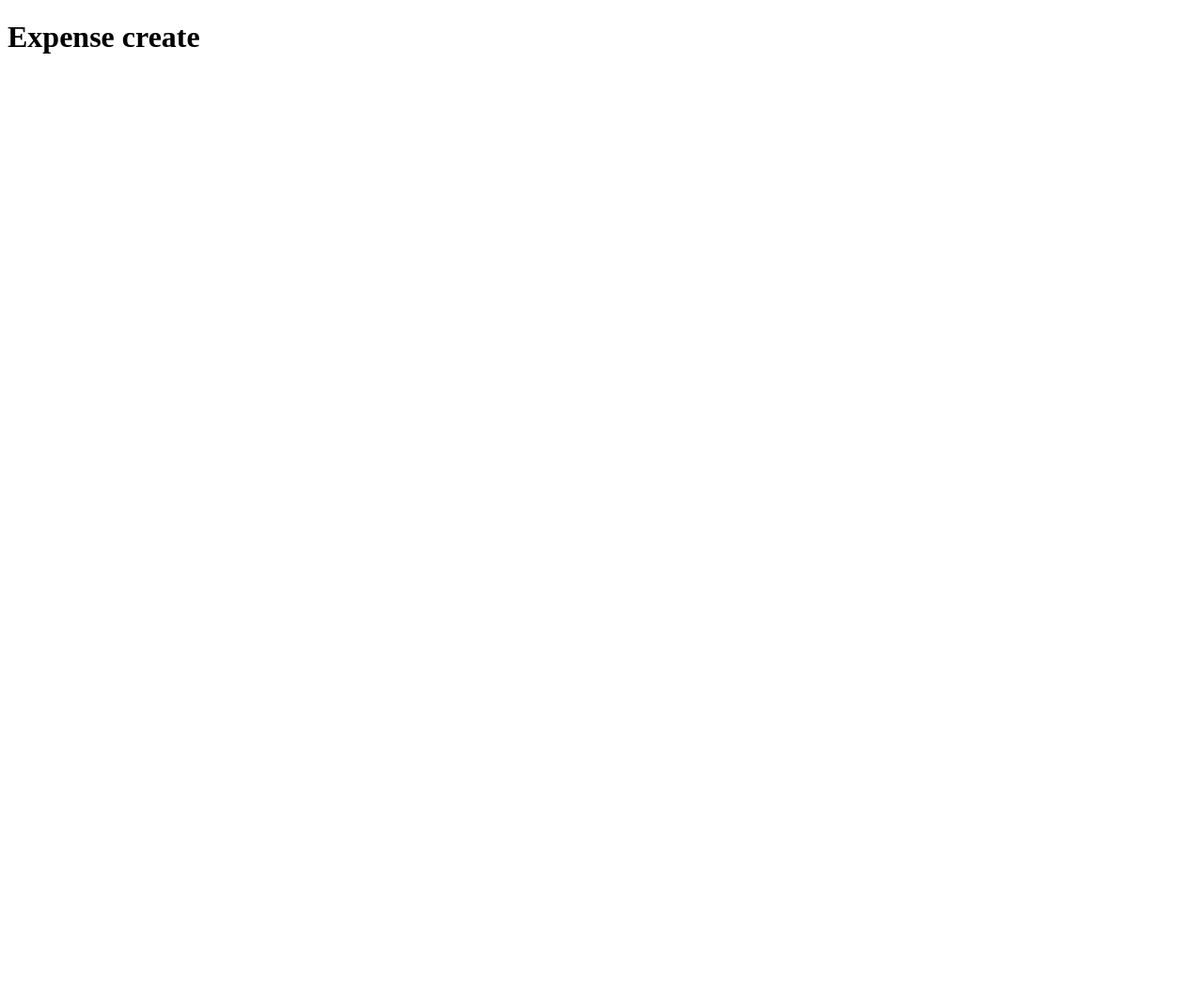
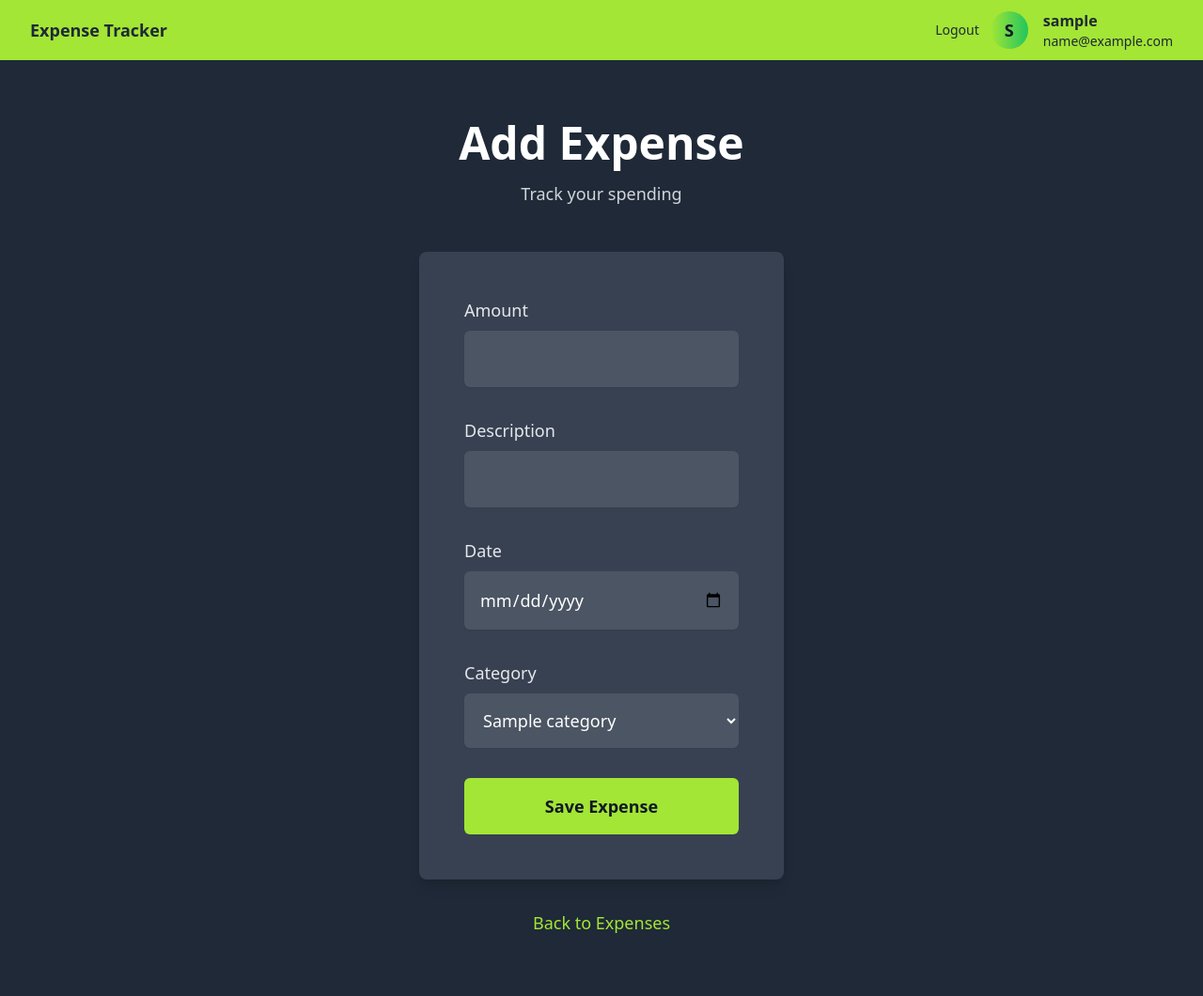
Before and after one commit to alensunny007/Expense-Tracker, a Flask app: page /expense/new in a window 1280 px wide. Before the commit the page is almost empty. Shown: the whole page at 94% size. Before the commit the page ends 57 px from the top, so only its background shows below. Run offline with Flask 3, Linux system fonts and the light colour scheme; a user stored in the database is signed in; tables that the repository leaves empty hold one stand-in row (values such as "Sample post"); some libraries are stand-ins or nearby versions.

Commit message:
Fifth Commit - Create New Expense with Category

```diff
--- a/app/main/forms.py
+++ b/app/main/forms.py
@@ -12,4 +12,4 @@ class ExpenseForm(FlaskForm):
 
     def __init__(self,*args,**kwargs):
         super(ExpenseForm,self).__init__(*args,**kwargs)
-        self.category_id.choices=[(c.id,c.name)for c in Category.query.all()]
+        self.category_id.choices=[(c.id,c.name)for c in Category.query.all()] #self.category_id.choices will be [(1,'Food'),(2,'Transportation')] like this...
--- a/app/main/routes.py
+++ b/app/main/routes.py
@@ -5,12 +5,14 @@ from . import main_bp
 from sqlalchemy.sql import func
 from ..models import Expense
 from ..models import Category
+from .forms import ExpenseForm
 
 
 
 @main_bp.route('/')
 def home():
     return render_template('main/landing.html')
+
 
 @main_bp.route('/dashboard')
 @login_required
@@ -26,7 +28,15 @@ def expense_list():
     expenses=Expense.query.filter_by(user_id=current_user.id).all()
     return render_template('main/expense_list.html',expenses=expenses)
 
-@main_bp.route('/expense/new')
+@main_bp.route('/expense/new',methods=['GET','POST'])
 @login_required
 def expense_create():
-    return render_template('main/expense_create.html')
+    form =ExpenseForm()
+    if form.validate_on_submit():
+        expense=Expense(amount=form.amount.data,description=form.description.data,date=form.date.data,
+                user_id=current_user.id,category_id=form.category_id.data)
+        db.session.add(expense)
+        db.session.commit()
+        flash("Expense added successfully!",category='success')
+        return redirect(url_for('main.expense_list'))
+    return render_template('main/expense_create.html',form=form)
--- a/app/templates/main/dashboard.html
+++ b/app/templates/main/dashboard.html
@@ -52,7 +52,7 @@
             </div>
         </div>
              <div class="mt-12 flex flex-col sm:flex-row gap-4 justify-center">
-            <a href="/expense/new"class="bg-lime-400 text-gray-900 px-8 py-4 rounded-lg text-lg font-semibold hover:bg-lime-500 transition duration-200 text-center">
+            <a href="{{url_for('main.expense_create')}}"class="bg-lime-400 text-gray-900 px-8 py-4 rounded-lg text-lg font-semibold hover:bg-lime-500 transition duration-200 text-center">
                 Add New Expense
             </a>
             <a href="{{url_for('main.expense_list')}}" class="bg-gray-600 text-white px-8 py-4 rounded-lg text-lg font-semibold hover:bg-gray-500 transition duration-200 text-center border border-gray-500">
@@ -62,6 +62,4 @@
     </div>
 </div>
 
-
-
 {% endblock %}
--- a/app/templates/main/expense_create.html
+++ b/app/templates/main/expense_create.html
@@ -1,13 +1,47 @@
-<!DOCTYPE html>
-<html lang="en">
-<head>
-    <meta charset="UTF-8">
-    <meta name="viewport" content="width=device-width, initial-scale=1.0">
-    <title>Document</title>
-</head>
-<body>
-    <h1>
-        Expense create
-    </h1>
-</body>
-</html>
+{% extends "base.html" %}
+{% block title %}Add Expense - Expense Tracker{% endblock %}
+{% block content %}
+<div class="min-h-screen bg-gray-800 flex flex-col justify-center py-12 sm:px-6 lg:px-8">
+    <div class="max-w-xl mx-auto">
+        <div class="text-center">
+            <h1 class="text-5xl font-bold text-white">Add Expense</h1>
+            <p class="mt-4 text-lg text-gray-300">Track your spending</p>
+        </div>
+        <form method="POST" class="mt-12 bg-gray-700 shadow-lg rounded-lg p-12">
+            {{ form.hidden_tag() }}
+            <div class="mb-8">
+                <label for="{{ form.amount.id }}" class="block text-lg font-medium text-gray-200 mb-2">{{ form.amount.label }}</label>
+                {{ form.amount(class="block w-full bg-gray-600 border-gray-500 text-white text-lg placeholder-gray-400 rounded-md shadow-sm focus:border-lime-400 focus:ring-lime-400 py-4 px-4") }}
+                {% for error in form.amount.errors %}
+                    <span class="text-red-400 text-base mt-1 block">{{ error }}</span>
+                {% endfor %}
+            </div>
+            <div class="mb-8">
+                <label for="{{ form.description.id }}" class="block text-lg font-medium text-gray-200 mb-2">{{ form.description.label }}</label>
+                {{ form.description(class="block w-full bg-gray-600 border-gray-500 text-white text-lg placeholder-gray-400 rounded-md shadow-sm focus:border-lime-400 focus:ring-lime-400 py-4 px-4") }}
+                {% for error in form.description.errors %}
+                    <span class="text-red-400 text-base mt-1 block">{{ error }}</span>
+                {% endfor %}
+            </div>
+            <div class="mb-8">
+                <label for="{{ form.date.id }}" class="block text-lg font-medium text-gray-200 mb-2">{{ form.date.label }}</label>
+                {{ form.date(class="block w-full bg-gray-600 border-gray-500 text-white text-lg placeholder-gray-400 rounded-md shadow-sm focus:border-lime-400 focus:ring-lime-400 py-4 px-4") }}
+                {% for error in form.date.errors %}
+                    <span class="text-red-400 text-base mt-1 block">{{ error }}</span>
+                {% endfor %}
+            </div>
+            <div class="mb-8">
+                <label for="{{ form.category_id.id }}" class="block text-lg font-medium text-gray-200 mb-2">{{ form.category_id.label }}</label>
+                {{ form.category_id(class="block w-full bg-gray-600 border-gray-500 text-white text-lg placeholder-gray-400 rounded-md shadow-sm focus:border-lime-400 focus:ring-lime-400 py-4 px-4") }}
+                {% for error in form.category_id.errors %}
+                    <span class="text-red-400 text-base mt-1 block">{{ error }}</span>
+                {% endfor %}
+            </div>
+            {{ form.submit(class="w-full bg-lime-400 text-gray-900 py-4 px-6 rounded-md text-lg font-semibold hover:bg-lime-500 transition duration-200") }}
+        </form>
+        <p class="mt-8 text-center text-base text-gray-300">
+            <a href="{{ url_for('main.expense_list') }}" class="text-lime-400 hover:text-lime-300 font-medium text-lg">Back to Expenses</a>
+        </p>
+    </div>
+</div>
+{% endblock %}
--- a/app/templates/main/expense_list.html
+++ b/app/templates/main/expense_list.html
@@ -4,7 +4,7 @@
 <div class="min-h-screen bg-gray-800 py-12 sm:px-6 lg:px-8">
     <div class="max-w-7xl mx-auto">
         <h1 class="text-5xl font-bold text-white">Your Expenses</h1>
-        <a href="/expense/new" class="mt-6 inline-block bg-lime-400 text-gray-900 py-3 px-6 rounded-lg
+        <a href="{{url_for('main.expense_create')}}" class="mt-6 inline-block bg-lime-400 text-gray-900 py-3 px-6 rounded-lg
          text-lg font-semibold hover:bg-lime-500 transition duration-200">Add Expense</a>
         <div class="mt-8 bg-gray-700 shadow-lg rounded-lg p-8 border border-gray-600">
             <table class="min-w-full divide-y divide-gray-600">
```
Also changed, not shown: README.md.
